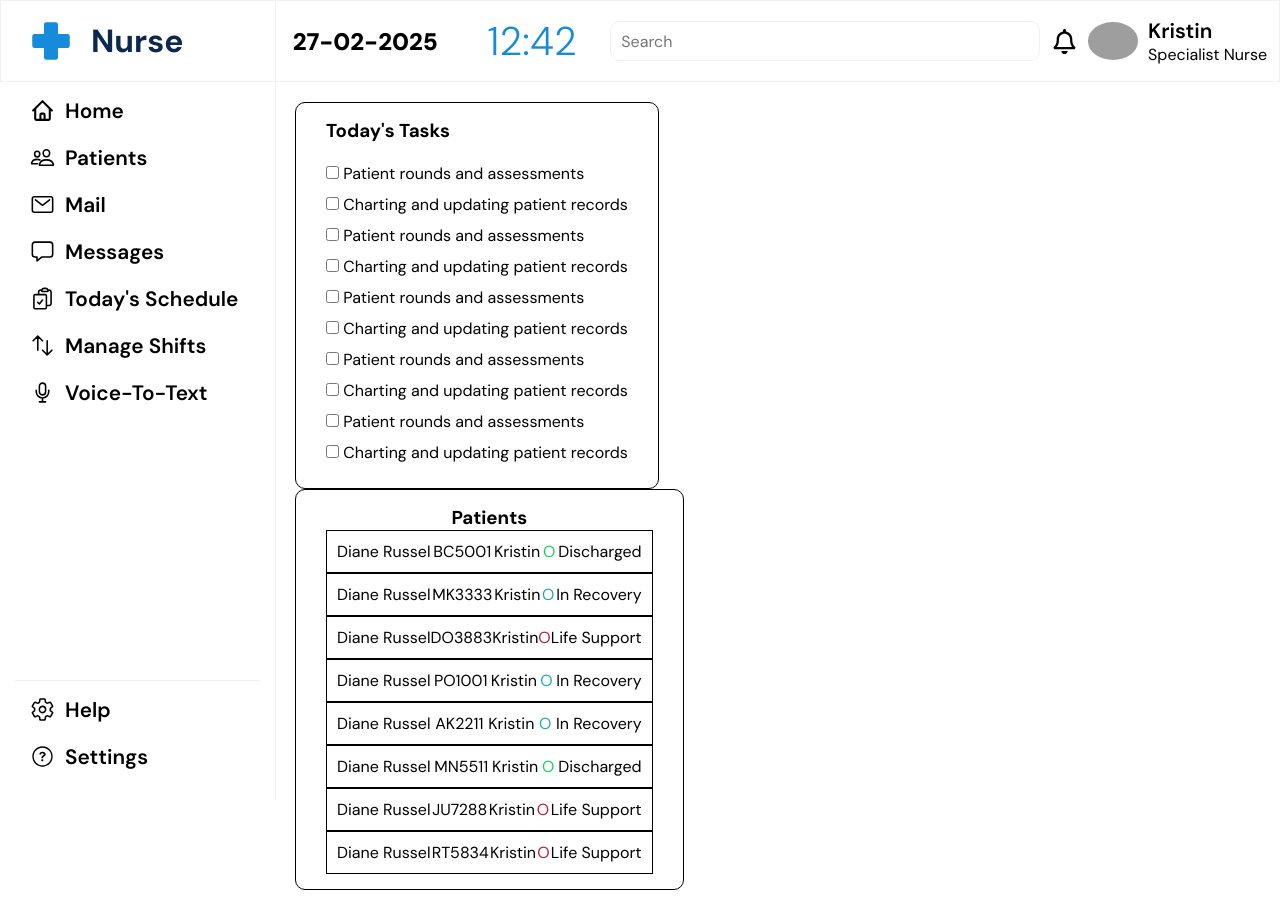
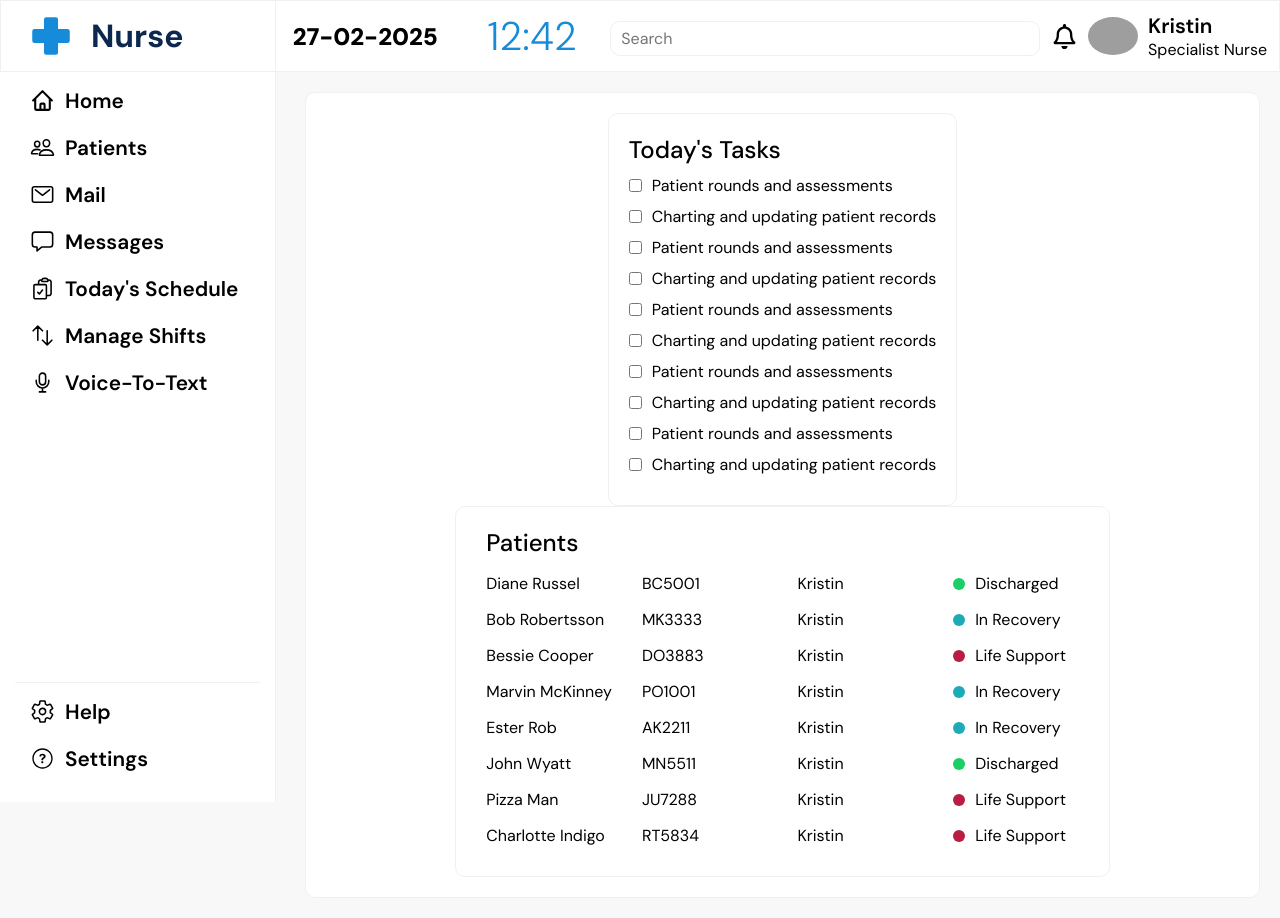
Before and after one commit to Xutik/team_5_project, a React (Create React App) app: page / in a window 1280 px wide. Built offline with nearby package versions, Linux system fonts and the light colour scheme; grey boxes are pictures that could not be loaded.

Commit message:
set up Main structure and implemented variables

```diff
--- a/src/App.css
+++ b/src/App.css
@@ -1,9 +1,12 @@
 @import url('https://fonts.googleapis.com/css2?family=DM+Sans:ital,opsz,wght@0,9..40,100..1000;1,9..40,100..1000&display=swap');
 
 :root{
-  --grey: #F0F0F0;
+  --grey: #F8F8F8;
+  --borderGrey: #F0F0F0;
   --blue: #168BD9;
   --lightblue: #E6FAFF;
+  --navbarHeight: 70px;
+  --sidebarWidth: 275px
 }
 
 
@@ -11,41 +14,6 @@
   font-family: "DM Sans";
 }
 
-.App {
-  text-align: center;
+body{
+  background-color: var(--grey);
 }
-
-.App-logo {
-  height: 40vmin;
-  pointer-events: none;
-}
-
-@media (prefers-reduced-motion: no-preference) {
-  .App-logo {
-    animation: App-logo-spin infinite 20s linear;
-  }
-}
-
-.App-header {
-  background-color: #282c34;
-  min-height: 100vh;
-  display: flex;
-  flex-direction: column;
-  align-items: center;
-  justify-content: center;
-  font-size: calc(10px + 2vmin);
-  color: white;
-}
-
-.App-link {
-  color: #61dafb;
-}
-
-@keyframes App-logo-spin {
-  from {
-    transform: rotate(0deg);
-  }
-  to {
-    transform: rotate(360deg);
-  }
-}
--- a/src/components/data/patients.js
+++ b/src/components/data/patients.js
@@ -21,43 +21,43 @@ export const patients = [
         status: statuses.a
     },
     {
-        name: "Diane Russel",
+        name: "Bob Robertsson",
         idNum: "MK3333",
         caretaker: "Kristin",
         status: statuses.b
     },
     {
-        name: "Diane Russel",
+        name: "Bessie Cooper",
         idNum: "DO3883",
         caretaker: "Kristin",
         status: statuses.c
     },
     {
-        name: "Diane Russel",
+        name: "Marvin McKinney",
         idNum: "PO1001",
         caretaker: "Kristin",
         status: statuses.b
     },
     {
-        name: "Diane Russel",
+        name: "Ester Rob",
         idNum: "AK2211",
         caretaker: "Kristin",
         status: statuses.b
     },
     {
-        name: "Diane Russel",
+        name: "John Wyatt",
         idNum: "MN5511",
         caretaker: "Kristin",
         status: statuses.a
     },
     {
-        name: "Diane Russel",
+        name: "Pizza Man",
         idNum: "JU7288",
         caretaker: "Kristin",
         status: statuses.c
     },
     {
-        name: "Diane Russel",
+        name: "Charlotte Indigo",
         idNum: "RT5834",
         caretaker: "Kristin",
         status: statuses.c
--- a/src/components/main.css
+++ b/src/components/main.css
@@ -1,4 +1,26 @@
 main{
-    margin-left: 275px;
+    margin: 20px;
+    margin-left: calc(var(--sidebarWidth) + 30px);
     padding: 20px;
+    border: solid 1px var(--borderGrey);
+    border-radius: 10px;
+    /* display: grid;
+    grid-template-columns: 1fr 2fr;
+    grid-template-rows: 2fr 1fr;
+    row-gap: 20px;
+    column-gap: 40px; */
+    display: flex;
+    justify-content: space-around;
+    flex-flow: row wrap;
+    background-color: white;
 }
+
+.tasks{
+    grid-row-start: 1;
+    grid-row-end: 2;
+
+}
+
+.patients{
+
+}
--- a/src/components/main/patient.jsx
+++ b/src/components/main/patient.jsx
@@ -1,4 +1,5 @@
 import React from "react";
+import { FaCircle } from "react-icons/fa6";
 
 function Patient(data) {
 	const statuses = {
@@ -14,9 +15,10 @@ function Patient(data) {
 			<p>{data.patient.name}</p>
 			<p>{data.patient.idNum}</p>
 			<p>{data.patient.caretaker}</p>
-            <p style={{color: data.patient.status.color}}>O</p>
+			<div>
+				<FaCircle size={12} color={data.patient.status.color} />
 				<p>{data.patient.status.condition}</p>
-
+			</div>
 		</div>
 	);
 }
--- a/src/components/main/patients.css
+++ b/src/components/main/patients.css
@@ -1,13 +1,38 @@
 .patients{
-    border: solid black 1px;
+    border: solid var(--borderGrey) 1px;
     border-radius: 10px;
     width: fit-content;
-    padding: 15px 30px;
+    padding: 20px;
+    text-align: left;
+}
+
+.patientTitle{
+    margin-bottom: 10px;
+    padding-left: 10px;
+    font-size: 1.5rem;
+    font-weight: 500;
 }
 
 .patient{
+    display: grid;
+    grid-template-columns: 1fr 1fr 1fr 1fr;
+    max-width: 100%;
+    padding: 5px 10px;
+    margin-block: 5px;
+    column-gap: 30px;
+}
+
+.patient p{
+    width: fit-content;
+    text-align: left;
+}
+
+.patient div{
     display: flex;
-    border: solid black 1px;
-    justify-content: space-between;
-    padding: 10px;
+    align-items: center;
+    justify-content: left;
 }
+
+.patient div p{
+    margin-left: 10px;
+}
--- a/src/components/main/patients.jsx
+++ b/src/components/main/patients.jsx
@@ -7,9 +7,11 @@ function Patients() {
 	return (
 		<div className="patients">
 			<h3 className="patientTitle">Patients</h3>
+			<div className="patientTable">
 			{patients.map((data) => (
 				<Patient patient={data} key={data.idNum} />
 			))}
+			</div>
 		</div>
 	);
 }
--- a/src/components/main/tasks.css
+++ b/src/components/main/tasks.css
@@ -1,16 +1,26 @@
 .tasks{
     border-radius: 10px;
-    border: solid 1px black;
+    border: solid 1px var(--borderGrey);
     text-align: left;
-    width: fit-content;
-    padding: 15px 30px;
+    width: max-content;
+    max-height: min-content;
+    padding: 20px;
+    align-items: center;
 }
 
 li{
     list-style-type: none;
     margin-block: 10px;
+    display: flex;
+    justify-content: left;
+}
+
+li input{
+    margin-right: 10px;
 }
 
 .taskTitle{
-    margin-bottom: 20px;
+    margin-bottom: 10px;
+    font-size: 1.5rem;
+    font-weight: 500;
 }
--- a/src/components/navbar.css
+++ b/src/components/navbar.css
@@ -5,19 +5,20 @@
 
 .navbar{
     display: grid;
-    grid-template-columns: 275px 7fr 9fr 5fr;
-    border: solid 1px var(--grey);
-    min-height: 80px;
+    grid-template-columns: var(--sidebarWidth) 7fr 9fr 5fr;
+    border: solid 1px var(--borderGrey);
+    min-height: var(--navbarHeight);
     position: sticky;
     top: 0px;
+    background-color: white;
 }
 
 .logo{
     display: flex;
+    align-items: center;
+    border-right: solid 1px var(--borderGrey);
+    padding-left: 30px;
 
-    align-items: center;
-    border-right: solid 1px var(--grey);
-    padding-left: 30px;
 }
 
 h1{
@@ -45,7 +46,7 @@ h1{
 
 .searcher{
     border-radius: 10px;
-    border: solid var(--grey) 1px;
+    border: solid var(--borderGrey) 1px;
     max-width: 100%;
 }
 
@@ -54,7 +55,7 @@ h1{
     padding-left: 10px;
     margin-top: 20px;
     font-size: 1rem;
-    border: solid 1px var(--grey);
+    border: solid 1px var(--borderGrey);
     border-radius: 10px;
 }
 
--- a/src/components/sidebar.css
+++ b/src/components/sidebar.css
@@ -1,14 +1,16 @@
 aside {
-	border-right: solid 1px var(--grey);
+	border-right: solid 1px var(--borderGrey);
 	display: flex;
 	flex-direction: column;
 	justify-content: space-between;
-	width: 275px;
+	width: var(--sidebarWidth);
 	position: fixed;
 	z-index: 1;
-	top: 82px;
+	top: (var(--navbarHeight) + 1);
 	left: 0px;
-	height: calc(100vh - 82px) ;
+	height: calc(100vh - var(--navbarHeight)) ;
+	background-color: white;
+
 }
 
 aside h3 {
@@ -24,7 +26,7 @@ aside h3 {
 }
 
 .bottom-links{
-	border-top: 1px var(--grey) solid;
+	border-top: 1px var(--borderGrey) solid;
 }
 
 .link{
```
Also changed, not shown: src/components/main/supplies.css (added). Lines whose indentation alone changed are shown as unchanged.
